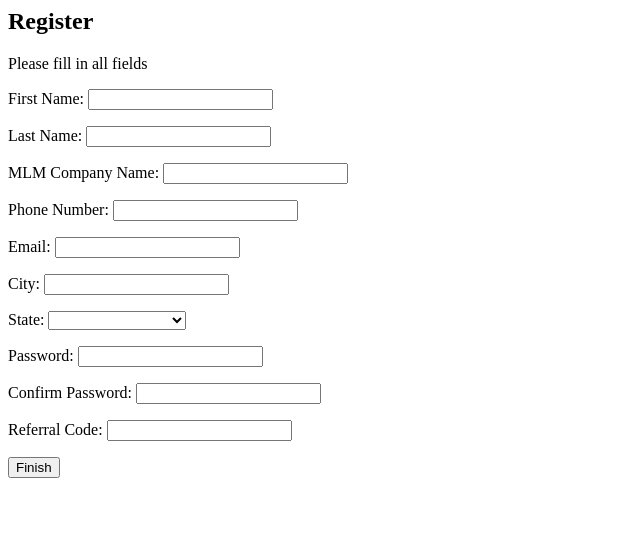
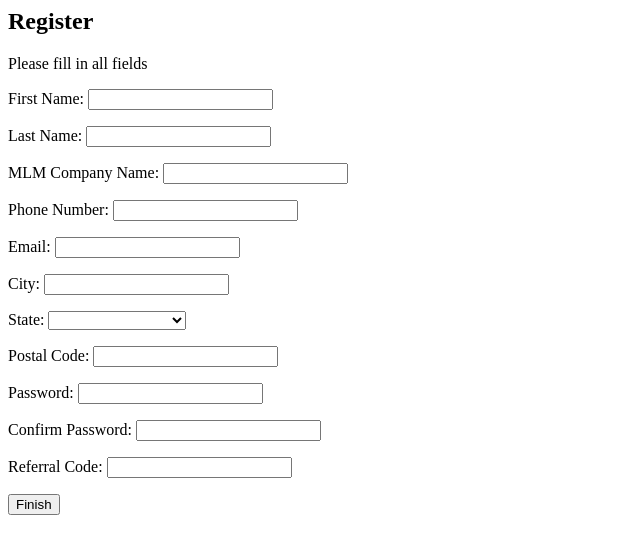
Before and after one commit to DerekM1991/mlmapper, a PHP site: page /registration.php in a window 1280 px wide. Shown: the top 554 px of the page, without its empty margins (0-640 px from the left). Run offline with PHP 8.4, Linux system fonts and the light colour scheme.

Commit message:
Postal_Code added

```diff
--- a/Mysql.php
+++ b/Mysql.php
@@ -28,11 +28,11 @@ class Mysql {
 
 
 
-  function add_User($fName, $lName, $cName, $number, $Email, $City, $state, $pwd, $referral_Code){
+  function add_User($fName, $lName, $cName, $number, $Email, $City, $state, $Postal_Code, $pwd, $referral_Code){
 
 $conn = New mysqli(DB_SERVER, DB_USER, DB_PASSWORD, DB_NAME) or die('there was a problem connecting to the database.');
 
-$query= "INSERT INTO Users(First_Name, Last_Name, Company_Name, Phone_Number, Email, City, State, Password, Referral_Code) VALUES ('$fName', '$lName', '$cName', '$number', '$Email', '$City','$state', '$pwd', '$referral_Code')";
+$query= "INSERT INTO Users(First_Name, Last_Name, Company_Name, Phone_Number, Email, City, State, Postal_Code, Password, Referral_Code) VALUES ('$fName', '$lName', '$cName', '$number', '$Email', '$City','$state', $Postal_Code, '$pwd', '$referral_Code')";
 
 if(mysqli_query($conn, $query)){
   echo "Records inserted successfully.";
--- a/registration.php
+++ b/registration.php
@@ -2,10 +2,10 @@
 session_start();
 require_once 'Mysql.php';
 
-if($_POST && !empty($_POST['fName']) &&!empty($_POST['lName']) &&!empty($_POST['cName'])&&!empty($_POST['number']) &&!empty($_POST['Email']) &&!empty($_POST['City']) &&!empty($_POST['state']) &&!empty($_POST['pwd'])) {
+if($_POST && !empty($_POST['fName']) &&!empty($_POST['lName']) &&!empty($_POST['cName'])&&!empty($_POST['number']) &&!empty($_POST['Email']) &&!empty($_POST['City']) &&!empty($_POST['state']) &&!empty($_POST['Postal_Code']) &&!empty($_POST['pwd'])) {
 
 $mysql = New Mysql();
-$mysql->add_User($_POST['fName'], $_POST['lName'], $_POST['cName'], $_POST['number'], $_POST['Email'], $_POST['City'], $_POST['state'], $_POST['pwd'], $_POST['referral_Code']);
+$mysql->add_User($_POST['fName'], $_POST['lName'], $_POST['cName'], $_POST['number'], $_POST['Email'], $_POST['City'], $_POST['state'], $_POST['Postal_Code'], $_POST['pwd'], $_POST['referral_Code']);
 
     }
         ?>
@@ -49,6 +49,10 @@ $mysql->add_User($_POST['fName'], $_POST['lName'], $_POST['cName'], $_POST['numb
         <p>
           <label for="state">State: </label>
           <select name="state" required><?php echo StateDropdown(null, 'mixed'); ?> </select>
+        </p>
+        <p>
+          <label for="Postal_Code">Postal Code:  </label>
+          <input type="text" name="Postal_Code" required/>
         </p>
 
         <p>
--- a/xmldb.php
+++ b/xmldb.php
@@ -46,6 +46,7 @@ while ($row = @mysqli_fetch_assoc($result)){
   $newnode->setAttribute("Email", $row['Email']);
   $newnode->setAttribute("City", $row['City']);
   $newnode->setAttribute("State", $row['State']);
+  $newnode->setAttribute("Postal_Code", $row['Postal_Code']);
   $newnode->setAttribute("Referral_Code", $row['Referral_Code']);
 }
 
```
Also changed, not shown: index.php (deleted, +0 -11 lines).
